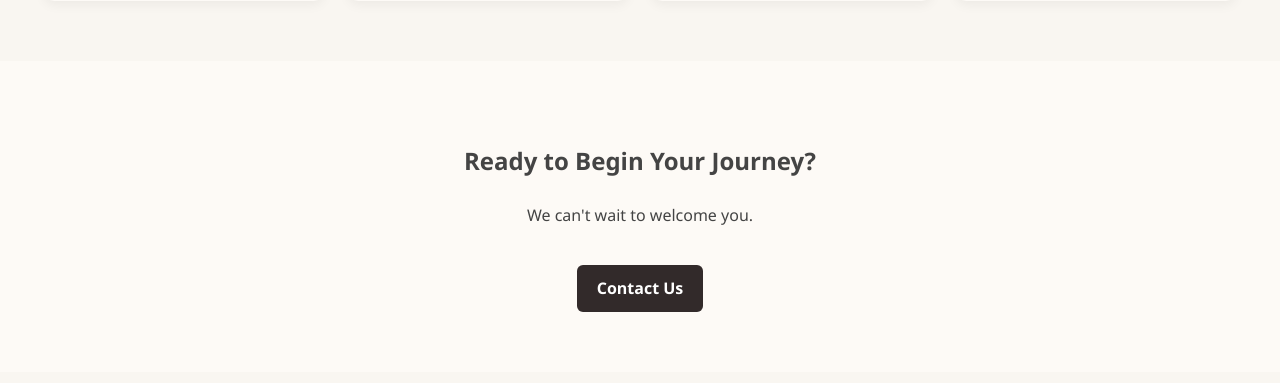
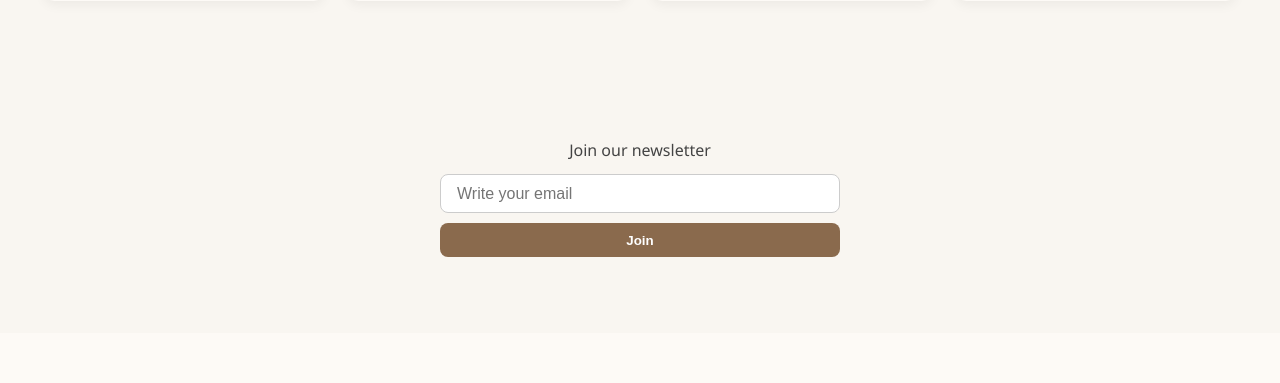
Before and after one commit to MilagrosCasaperalta/Hypermedia-Applications-Project, a Nuxt app: page / in a window 1280 px wide. Shown: the part 1215-1598 px from the top of the page. Built offline with nearby package versions, Linux system fonts and the light colour scheme; no server answers.

Commit message:
Newsletter component and Teachers
Added the form for the newsletter and started the teachers' pages

```diff
--- /dev/null
+++ b/components/NewsletterForm.vue
@@ -0,0 +1,95 @@
+<template>
+  <form @submit.prevent="handleSubmit" class="newsletter-form">
+    <label for="email">Join our newsletter</label>
+    <input
+      id="email"
+      type="email"
+      v-model="email"
+      placeholder="Write your email"
+      required
+    />
+    <button type="submit" :disabled="loading">
+      {{ loading ? 'Sending...' : 'Join' }}
+    </button>
+    <p v-if="message" :class="{ success: success, error: !success }">{{ message }}</p>
+  </form>
+</template>
+
+<script setup>
+import { ref } from 'vue'
+
+const email = ref('')
+const loading = ref(false)
+const message = ref('')
+const success = ref(false)
+
+async function handleSubmit() {
+  loading.value = true
+  message.value = ''
+  success.value = false
+
+  try {
+    // Qui fai la chiamata al tuo backend o API di newsletter
+    // Esempio: await $fetch('/api/newsletter/subscribe', { method: 'POST', body: { email: email.value } })
+
+    // Per demo, simuliamo una risposta positiva dopo 1 secondo
+    await new Promise(r => setTimeout(r, 1000))
+
+    message.value = 'Thank you for subscribing!'
+    success.value = true
+    email.value = ''
+  } catch (e) {
+    message.value = 'Try again later. Something went wrong.'
+    success.value = false
+  } finally {
+    loading.value = false
+  }
+}
+</script>
+
+<style scoped>
+.newsletter-form {
+  max-width: 400px;
+  margin: 1rem auto;
+  display: flex;
+  flex-direction: column;
+  gap: 0.6rem;
+  font-family: 'Segoe UI', sans-serif;
+}
+
+.newsletter-form input {
+  padding: 0.6rem 1rem;
+  border: 1px solid #ccc;
+  border-radius: 8px;
+  font-size: 1rem;
+}
+
+.newsletter-form button {
+  padding: 0.6rem 1rem;
+  background-color: #8a6a4d;
+  color: white;
+  font-weight: 600;
+  border: none;
+  border-radius: 8px;
+  cursor: pointer;
+}
+
+.newsletter-form button:disabled {
+  background-color: #bfae9a;
+  cursor: not-allowed;
+}
+
+.newsletter-form p {
+  margin: 0;
+  font-size: 0.9rem;
+  text-align: center;
+}
+
+.newsletter-form p.success {
+  color: #27ae60;
+}
+
+.newsletter-form p.error {
+  color: #e74c3c;
+}
+</style>
--- a/nuxt.config.ts
+++ b/nuxt.config.ts
@@ -11,7 +11,17 @@ export default defineNuxtConfig({
       ]
     }
   },
+
+  runtimeConfig: {
+    public: {
+      supabaseUrl: process.env.SUPABASE_URL,
+      supabaseKey: process.env.SUPABASE_ANON_KEY,
+    }
+  },
+
   supabase: {
-    redirect: false
+    redirect: false,
+    url: process.env.SUPABASE_URL,
+    key: process.env.SUPABASE_ANON_KEY,
   }
 })
--- a/package.json
+++ b/package.json
@@ -11,10 +11,13 @@
   },
   "devDependencies": {
     "@nuxtjs/supabase": "^1.5.0",
+    "@types/nodemailer": "^6.4.17",
     "nuxt": "^3.17.2"
   },
   "dependencies": {
     "@nuxtjs/supabase": "^1.5.0",
+    "dotenv": "^16.5.0",
+    "nodemailer": "^7.0.3",
     "nuxt": "^3.17.2",
     "vue": "^3.5.13",
     "vue-router": "^4.5.1"
--- a/pages/index.vue
+++ b/pages/index.vue
@@ -27,6 +27,11 @@
           <Card :title="c.title" :path="c.path" />
         </NuxtLink>
       </div>
+    </section>
+
+    <!-- Inserisci qui la newsletter -->
+    <section class="section newsletter">
+      <NewsletterForm />
     </section>
 
     <section class="section cta">
--- a/pages/teachers/[alias].vue
+++ b/pages/teachers/[alias].vue
@@ -1,13 +1,69 @@
 <template>
-    <div>
-     <h1>this is teacher information page</h1>
+  <div class="page-container">
+    <h1 class="title">Teacher Information Page</h1>
+
+    <div v-if="alias === 'ava-thompson'" class="teacher-card">
+      <h2 class="teacher-name">Ava Thompson</h2>
+      <img
+        src="/img/teachers/ava-thompson.png"
+        alt="Ava Thompson"
+        class="teacher-image"
+      />
+      <p class="teacher-description">
+        Ava Thompson is a lead instructor of yoga with over 10 years of experience,
+        dedicated to helping students find balance and mindfulness through practice.
+      </p>
     </div>
+
+    <div v-else class="loading">
+      <p>Loading teacher information...</p>
+    </div>
+  </div>
 </template>
 
+<script setup>
+import { useRoute } from 'vue-router'
 
+const route = useRoute()
+const alias = route.params.alias
+const { data: teachers } = await useFetch('/api/teachers/' + alias)
+</script>
 
-<script setup>
-    const route = useRoute()
-    const alias = route.params.alias
-    const { data: teachers } = await useFetch('/api/teachers/' + alias)
-</script>
+<style scoped>
+.title {
+  color: #6b4c3b; /* marrone caldo */
+  font-weight: 700;
+  margin-bottom: 1.5rem;
+  text-align: center;
+}
+
+.teacher-card {
+  text-align: center;
+}
+
+.teacher-name {
+  font-size: 1.8rem;
+  margin-bottom: 1rem;
+  color: #8a6a4d; /* verde/marrone soft */
+}
+
+.teacher-image {
+  max-width: 220px;
+  border-radius: 50%;
+  box-shadow: 0 0 10px rgba(250, 240, 230, 0.6); /* ombra crema */
+  margin-bottom: 1.2rem;
+}
+
+.teacher-description {
+  font-size: 1.1rem;
+  line-height: 1.6;
+  color: #444; /* stesso testo del main.css */
+  padding: 0 1rem;
+}
+
+.loading {
+  text-align: center;
+  font-style: italic;
+  color: #888;
+}
+</style>
```
Also changed, not shown: 2 other files (tests, documents, lock files or other folders).
